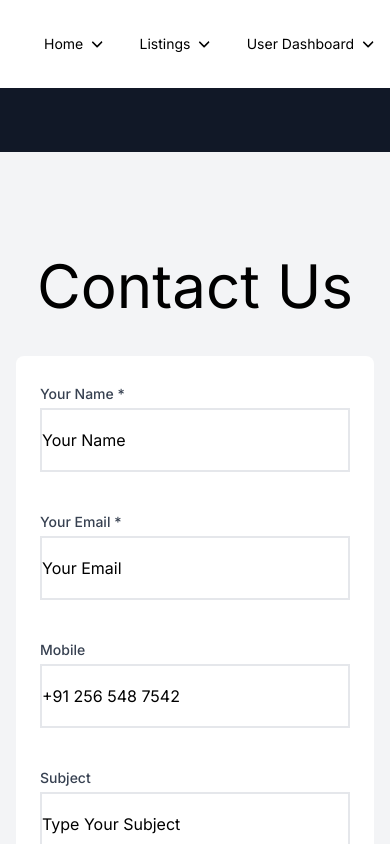
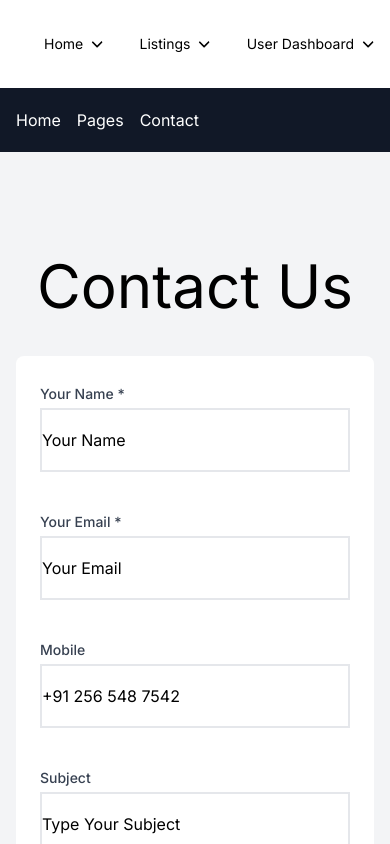
Before and after one commit to Bonittas/GU, a Next.js app: page / in a window 390 px wide. Shown: the top 844 px of the page. Built offline with nearby package versions, Linux system fonts and the light colour scheme.

Commit message:
Update contact.tsx

```diff
--- a/src/app/Pages/contact.tsx
+++ b/src/app/Pages/contact.tsx
@@ -82,7 +82,7 @@
     <div className='bg-gray-100'>
   <header className="bg-gray-900 relative h-16">
     <div className="container mx-auto px-4 flex justify-left items-center h-full">
-      <nav className="hidden md:flex space-x-4 justify-end">
+      <nav className="flex space-x-4">
         <Link href="/" passHref legacyBehavior>
           <a
             className={`text-white hover:text-gray-300 ${activeLink === '/' ? 'text-red-500' : ''}`}
```
